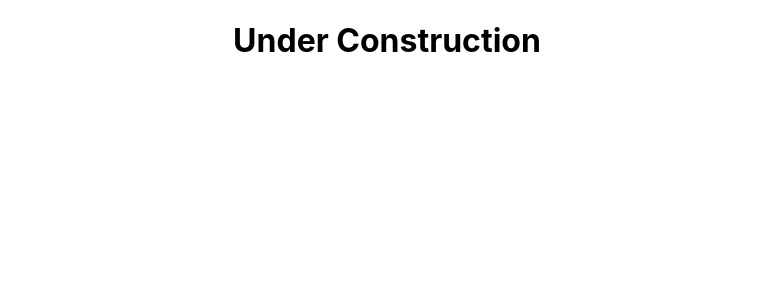
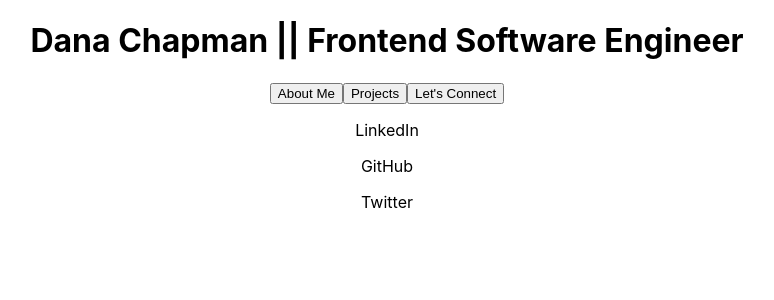
Before and after one commit to danalchapman/portfolio, a React (Create React App) app: page / in a window 1280 px wide. Shown: the top 300 px of the page, without its empty margins (253-1027 px from the left). Built offline with nearby package versions, Linux system fonts and the light colour scheme.

Commit message:
Create overall skeleton for the app

```diff
--- a/src/Components/App/App.js
+++ b/src/Components/App/App.js
@@ -1,9 +1,12 @@
+import { Nav } from '../Nav/Nav'
+import { FindMe } from '../FindMe/FindMe'
 import './App.css';
 
 export const App = () => {
   return (
-    <div className="App">
-      <h1>Under Construction</h1>
-    </div>
+    <main className="App">
+      <Nav />
+      <FindMe />
+    </main>
   );
 }
--- a/src/Components/FindMe/FindMe.js
+++ b/src/Components/FindMe/FindMe.js
@@ -0,0 +1,9 @@
+export const FindMe = () => {
+    return (
+        <footer>
+            <p>LinkedIn</p>
+            <p>GitHub</p>
+            <p>Twitter</p>
+        </footer>
+    )
+}
--- /dev/null
+++ b/src/Components/Nav/Nav.js
@@ -0,0 +1,12 @@
+export const Nav = () => {
+    return (
+        <header>
+            <h1>Dana Chapman || Frontend Software Engineer</h1>
+            <nav>
+                <button>About Me</button>
+                <button>Projects</button>
+                <button>Let's Connect</button>
+            </nav>
+        </header>
+    )
+}
```
Also changed, not shown: src/Components/Nav/Nav.css (added).
